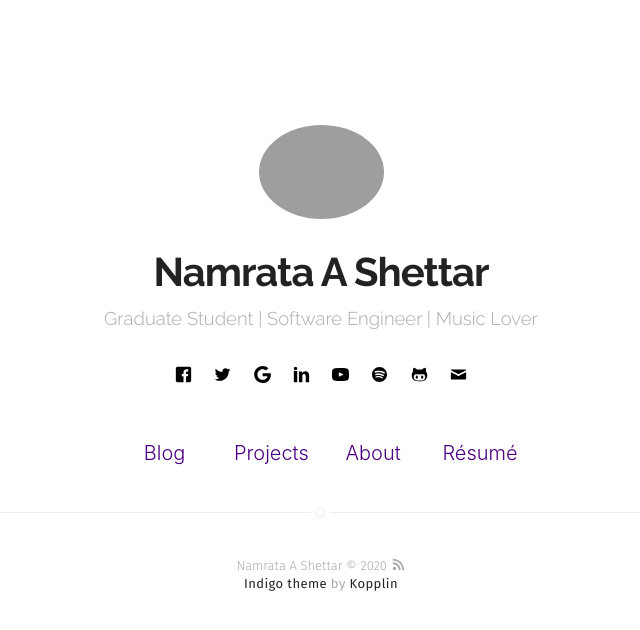
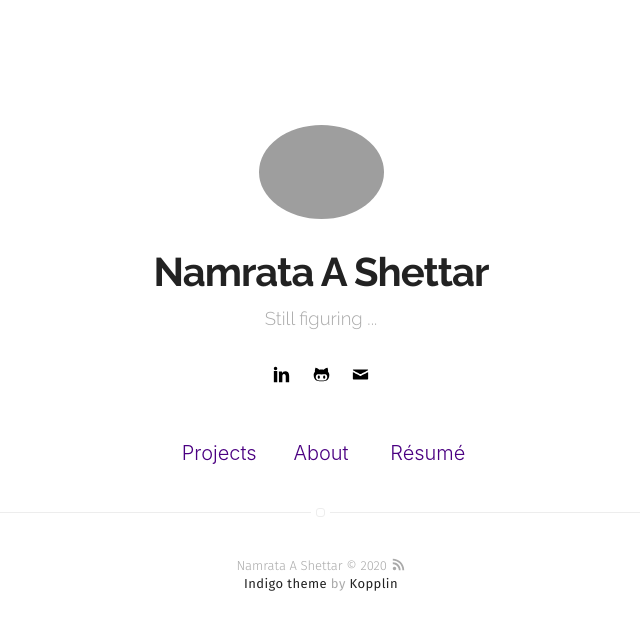
Before and after one commit to NamrataAShettar/test202, a Jekyll site: the page built from index.html, in a window 1280 px wide. Shown: the top 630 px of the page, without its empty margins (319-959 px from the left). Built offline with Jekyll 4.4.1, drawn with Linux system fonts in a browser that asks for light colours; some web fonts are replaced; the list of posts is cut into pages by our own code.

Commit message:
Update _config.yml

```diff
--- a/_config.yml
+++ b/_config.yml
@@ -1,10 +1,9 @@
 # main text of home
 name: Namrata A Shettar
-bio: 'Graduate Student | Software Engineer | Music Lover'
+bio: 'Still figuring ...'
 
 # twitter summary info
-description: Tidbits on tech stuff and whatever else
-
+description: My personal story
 # if it's an external image, update below for true
 # better with square images
 external-image: false
@@ -14,10 +13,10 @@ picture: assets/images/profile.jpg
 # and specify source (external or local).
 resume: true
 resume-external: true
-resume-url: https://drive.google.com/file/d/0B_KA4gyRY_9nbERFSGJReVh0T3c/view?usp=sharing
+resume-url:
 
 # your url: http://USERNAME.github.io
-url: http://sayakbiswas.github.io
+url: http://namrataashettar.github.io
 
 permalink: /:year/:month/:day/:title/
 
@@ -29,37 +28,35 @@ analytics-google: 'UA-75862970-1'
 # analytics-piwik-id: 1
 
 # if you don't want comments in your posts, leave categories empty
-disqus:
-  shortname: sayakbiswas # enter this from your disqus account
-  categories: [blog, project] # only show disqus for posts that have these categories
+# disqus:
+  # shortname: # enter this from your disqus account
+  # categories: [blog, project] # only show disqus for posts that have these categories
 
 # if you don't have any of social below, comment the line
-facebook: armageddon10
-twitter: armageddon09
-google: SayakBiswas14
+# facebook:
+# twitter:
+# google:
 # instagram: myinstagram
 # pinterest: mypinterest
-linkedin: sayakbiswas
-youtube: +SayakBiswas14
-spotify: 225fpxwzs53eqthyybhm6vysy
-github: sayakbiswas
+linkedin: namrataashettar
+# youtube:
+# github:
 # medium: medium
 # vimeo: myvimeo
-email: sayak90@gmail.com
+email: namrataashettar@gmail.com
 # lastfm: mylastfm
 # stackoverflow: 7044681/mystackoverflow
 # quora: userquora
 # reddit: username
 # medium: medium
-# vimeo: myvimeo
 
 authors:
-    sayakbiswas:
-        name: Sayak Biswas
-        bio: 'Graduate Student | Software Engineer | Music Lover'
+    namrataashettar:
+        name: Namrata A Shettar
+        bio: 'Still figuring ...'
         external-image: false
         picture: assets/images/profile.jpg
-        twitter: armageddon09
+        # twitter:
 
 # do you want a larger site? change the option below
 # options: [normal, large] | default: normal
@@ -75,7 +72,7 @@ projects: true
 
 # if you don't need "about" or "blog", comment them out below
 about: true
-blog: true
+# blog: true
 
 # do you want to show the "read time" of the posts?
 read-time: true
```
